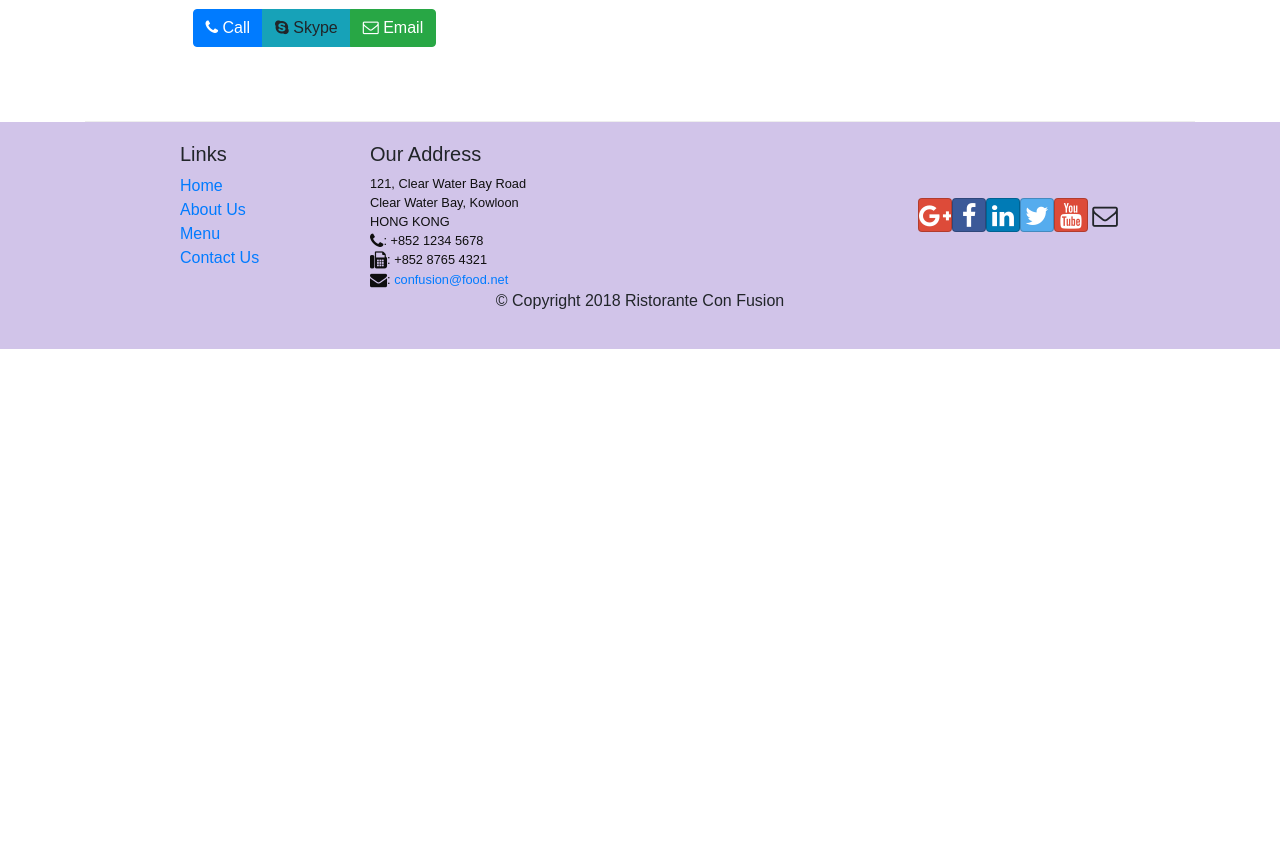
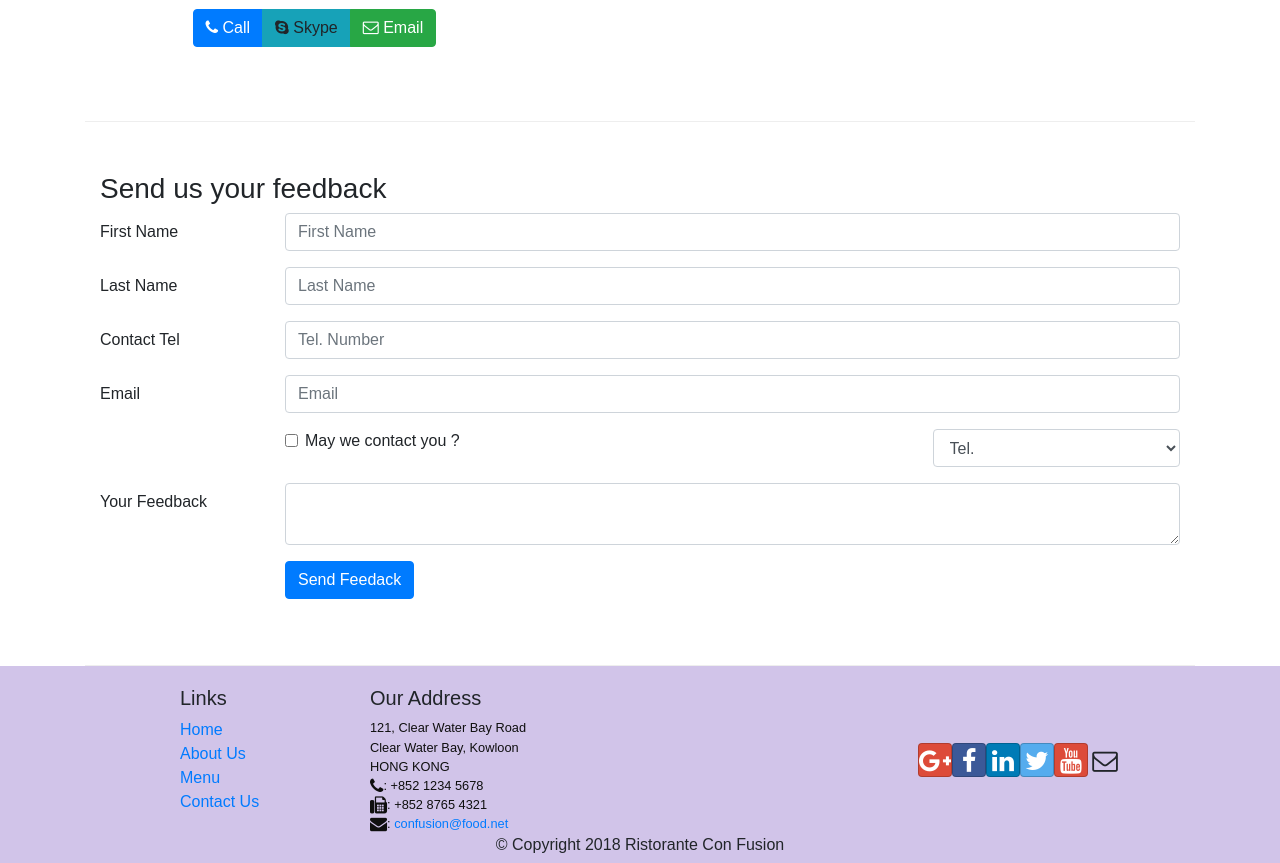
Before and after one commit to webkhushboo/ReactRestaurantApp, a React (Create React App) app: page /contactus in a window 1280 px wide. Shown: the part 660-1523 px from the top of the page. Before the commit the page ends 1009 px from the top, so only its background shows below. Built offline with nearby package versions, Linux system fonts and the light colour scheme.

Commit message:
Controlled forms implemented in contact component

```diff
--- a/src/components/ContactComponent.js
+++ b/src/components/ContactComponent.js
@@ -1,7 +1,49 @@
-import React from "react";
-import { Breadcrumb, BreadcrumbItem } from "reactstrap";
+import React, { Component } from "react";
+import {
+  Breadcrumb,
+  BreadcrumbItem,
+  Form,
+  FormGroup,
+  Label,
+  Col,
+  Input,
+  Button
+} from "reactstrap";
 import { Link } from "react-router-dom";
-function Contact(props) {
+
+class Contact extends Component {
+  constructor(props) {
+    super(props);
+    this.state = {
+      firstname: "",
+      lastname: "",
+      telnum: "",
+      email: "",
+      agree: false,
+      contactType: "Tel",
+      message: ""
+    };
+    this.handleSubmit = this.handleSubmit.bind(this);
+    this.handleInputChange = this.handleInputChange.bind(this);
+  }
+
+  handleInputChange(event) {
+    const target = event.target;
+    const value = target.type === "checkbox" ? target.checked : target.value;
+    const name = target.name;
+
+    this.setState({
+      [name]: value
+    });
+  }
+
+  handleSubmit(event) {
+    console.log("Current state is :" + JSON.stringify(this.state));
+    alert("Current state is :" + JSON.stringify(this.state));
+    event.preventDefault();
+  }
+
+  render() {
     return (
       <div className="container">
         <div className="row">
@@ -62,8 +104,126 @@
             </div>
           </div>
         </div>
+        <div className="row row-content">
+          <div className="col-12">
+            <h3> Send us your feedback</h3>
+          </div>
+          <div className="col-12 col-md-12">
+            <Form onSubmit={this.handleSubmit}>
+              <FormGroup row>
+                <Label htmlFor="firstname" md={2}>
+                  First Name
+                </Label>
+                <Col md={10}>
+                  <Input
+                    type="text"
+                    id="firstname"
+                    name="firstname"
+                    placeholder="First Name"
+                    value={this.state.firstname}
+                    onChange={this.handleInputChange}
+                  />
+                </Col>
+              </FormGroup>
+              <FormGroup row>
+                <Label htmlFor="lastname" md={2}>
+                  Last Name
+                </Label>
+                <Col md={10}>
+                  <Input
+                    type="text"
+                    id="lastname"
+                    name="lastname"
+                    placeholder="Last Name"
+                    value={this.state.lastname}
+                    onChange={this.handleInputChange}
+                  />
+                </Col>
+              </FormGroup>
+              <FormGroup row>
+                <Label htmlFor="telnum" md={2}>
+                  Contact Tel
+                </Label>
+                <Col md={10}>
+                  <Input
+                    type="text"
+                    id="telnum"
+                    name="telnum"
+                    placeholder="Tel. Number"
+                    value={this.state.telnum}
+                    onChange={this.handleInputChange}
+                  />
+                </Col>
+              </FormGroup>
+              <FormGroup row>
+                <Label htmlFor="email" md={2}>
+                  Email
+                </Label>
+                <Col md={10}>
+                  <Input
+                    type="text"
+                    id="email"
+                    name="email"
+                    placeholder="Email"
+                    value={this.state.email}
+                    onChange={this.handleInputChange}
+                  />
+                </Col>
+              </FormGroup>
+              <FormGroup row>
+                <Col md={{ size: 6, offset: 2 }}>
+                  <FormGroup check>
+                    <Label>
+                      <Input
+                        type="checkbox"
+                        name="agree"
+                        checked={this.state.agree}
+                        onChange={this.handleInputChange}
+                      />{" "}
+                      May we contact you ?
+                    </Label>
+                  </FormGroup>
+                </Col>
+                <Col md={{ size: 3, offset: 1 }}>
+                  <Input
+                    type="select"
+                    name="contactType"
+                    onChange={this.handleInputChange}
+                    value={this.state.contactType}
+                  >
+                    <option>Tel.</option>
+                    <option>Email</option>
+                  </Input>
+                </Col>
+              </FormGroup>
+              <FormGroup row>
+                <Label htmlFor="message" md={2}>
+                  Your Feedback
+                </Label>
+                <Col md={10}>
+                  <Input
+                    type="textarea"
+                    id="message"
+                    name="message"
+                    row="12"
+                    value={this.state.message}
+                    onChange={this.handleInputChange}
+                  />
+                </Col>
+              </FormGroup>
+              <FormGroup row>
+                <Col md={{ size: 10, offset: 2 }}>
+                  <Button type="submit" color="primary">
+                    Send Feedack
+                  </Button>
+                </Col>
+              </FormGroup>
+            </Form>
+          </div>
+        </div>
       </div>
     );
   }
+}
 
 export default Contact;
```
Lines whose indentation alone changed are shown as unchanged.
